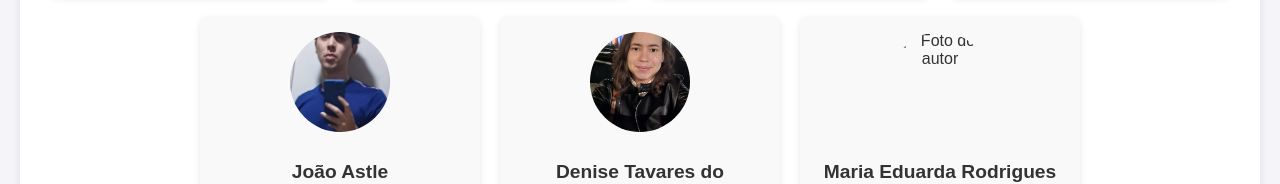
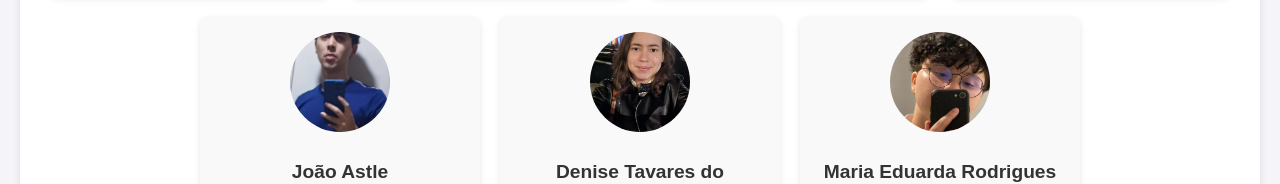
Before and after one commit to denisenasct/sensor-bloqueio, a plain HTML site: page autores.html in a window 1280 px wide. Shown: the part 401-585 px from the top of the page. Drawn offline with Linux system fonts and the light colour scheme.

Commit message:
Update autores.html

```diff
--- a/autores.html
+++ b/autores.html
@@ -76,7 +76,7 @@
         </div>
 
           <div class="author-section">
-          <img src="./img/malu.jpg" alt="Foto do autor" class="author-photo" />
+          <img src="./img/malu.JPG" alt="Foto do autor" class="author-photo" />
           <h3 class="author-name">Maria Luiza Melo</h3>
           <div class="social-links">
             <a
@@ -162,7 +162,7 @@
         </div>
 
  <div class="author-section">
-          <img src="./img/duda.jpeg" alt="Foto do autor" class="author-photo" />
+          <img src="./img/duda.JPG" alt="Foto do autor" class="author-photo" />
           <h3 class="author-name">Maria Eduarda Rodrigues</h3>
           <div class="social-links">
             <a
```
